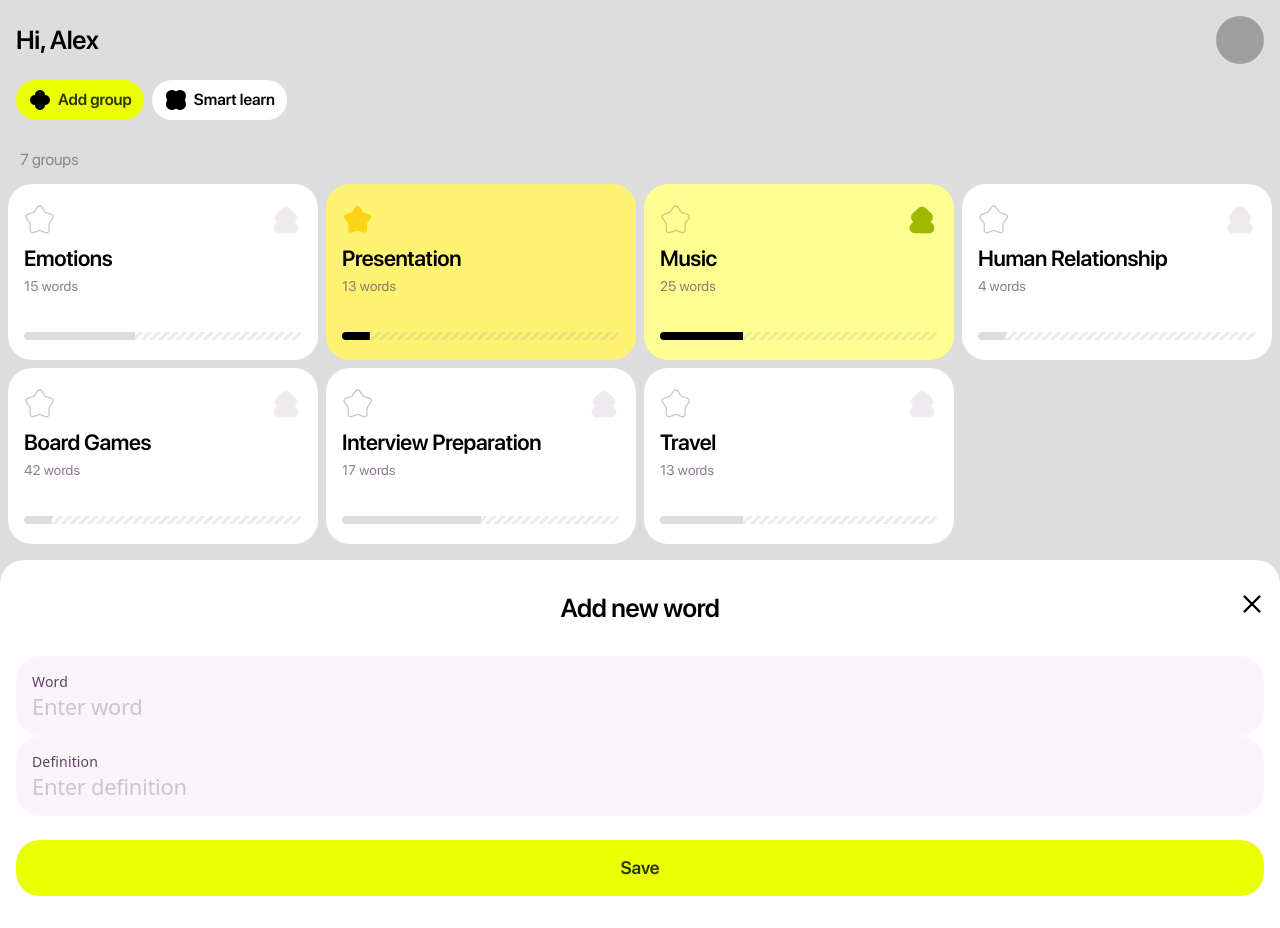
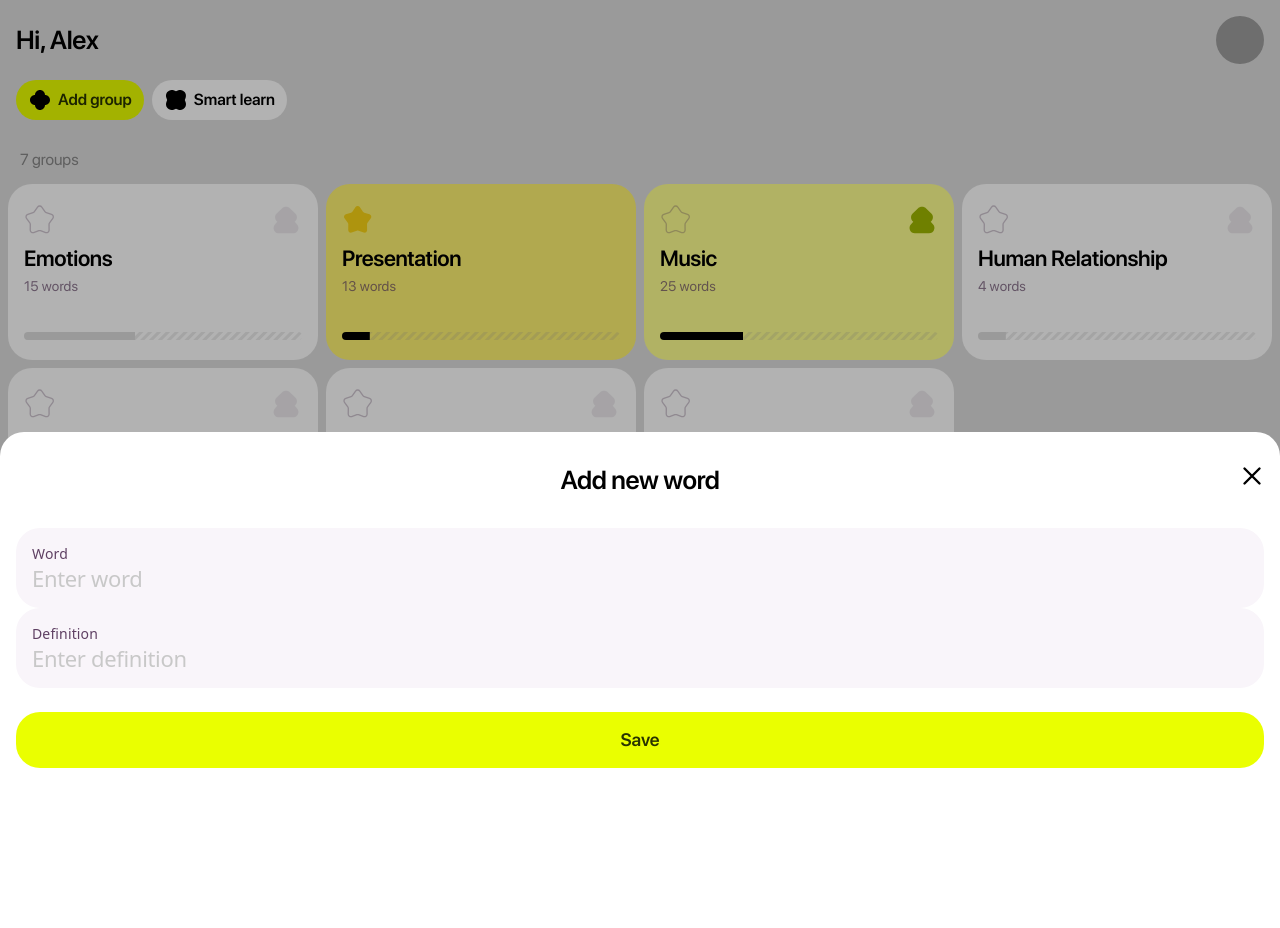
Before and after one commit to ux-button/starwordy-app, a React (Vite) app: page / in a window 1280 px wide. Both pictures are taken after a click on the button "Add group". After the commit the page ends 800 px from the top, so only its background shows below. Built offline with nearby package versions, Linux system fonts and the light colour scheme; grey boxes are pictures that could not be loaded.

Commit message:
Add: Modal window composition

```diff
--- a/src/GroupScreen.jsx
+++ b/src/GroupScreen.jsx
@@ -3,19 +3,33 @@ import { stateMachine, initialState } from './state-machine';
 import { Button } from './components/Button';
 import { Icon } from './components/Icon';
 import { GroupCell } from './components/GroupCell';
-import { BottomSheet } from './components/BottomSheet';
+import { ModalWindow } from './compositions/ModalWindow';
 
 const GroupScreen = () => {
   const [state, dispatch] = useReducer(stateMachine, initialState);
 
+  const hanleModalOpen = () => {
+    dispatch({
+      type: 'openModal',
+    });
+  };
+
+  const hanleModalClose = () => {
+    dispatch({
+      type: 'closeModal',
+    });
+  };
+
   return (
+    <>
+      {state.isModal ? <ModalWindow onClickRight={hanleModalClose} /> : null}
       <div className="space-y-4 bg-mono-200 pt-4">
         <div className="flex items-center justify-between px-4">
           <h1 className="font-stwSemibold text-t-screen">Hi, Alex</h1>
           <div className="size-12 rounded-full bg-[url('./assets/mock-avatar.png')] bg-cover"></div>
         </div>
         <div className="flex items-center gap-2 px-4">
-        <Button type="primary" size="main">
+          <Button onClick={hanleModalOpen} type="primary" size="main">
             <Icon type="plus" style="size-6" /> Add group
           </Button>
           <Button type="secondary" size="main">
@@ -24,10 +38,10 @@ const GroupScreen = () => {
         </div>
         <div className="px-2">
           <div className="p-3 font-stwRegular text-t-large text-mono-600">
-          {state.length} groups
+            {state.allGroups.length} groups
           </div>
           <div className="grid grid-cols-2 sm:grid-cols-3 sm:gap-2 md:grid-cols-4">
-          {state.map((group) => {
+            {state.allGroups.map((group) => {
               return (
                 <GroupCell
                   key={group.id}
@@ -41,12 +55,8 @@ const GroupScreen = () => {
             })}
           </div>
         </div>
-      <BottomSheet
-        title="Add new word"
-        isBack={false}
-        isClose={true}
-      ></BottomSheet>
       </div>
+    </>
   );
 };
 
--- a/src/components/BottomSheet.jsx
+++ b/src/components/BottomSheet.jsx
@@ -1,25 +1,28 @@
-import { Input } from './Input';
 import { Button } from './Button';
 import { TitleNavigation } from '../compositions/TitleNavigation';
 
-const BottomSheet = ({ children, title, isBack, isClose }) => {
+const BottomSheet = ({ children, title, isLeft, isRight, onClickRight }) => {
   return (
-    <div className="w-full space-y-6 rounded-t-3xl bg-white p-4 pb-8">
+    <>
+      <div className="fixed z-40 h-full w-full bg-black opacity-30"></div>
+      <div className="w-ful absolute bottom-0 z-50 w-full space-y-6 rounded-t-3xl bg-white p-4 pb-8">
         <div className="space-y-4">
           <div className="py-4">
-          <TitleNavigation isBack={isBack} isClose={isClose}>
+            <TitleNavigation
+              isLeft={isLeft}
+              isRight={isRight}
+              onClickRight={onClickRight}
+            >
               {title}
             </TitleNavigation>
           </div>
-        <div className="space-y-0">
-          <Input title="Word" placeholder="Enter word" />
-          <Input title="Definition" placeholder="Enter definition" />
-        </div>
+          {children}
         </div>
         <Button type="primary" size="large" width="full">
           Save
         </Button>
       </div>
+    </>
   );
 };
 
--- a/src/components/Button.jsx
+++ b/src/components/Button.jsx
@@ -1,4 +1,4 @@
-const Button = ({ children, type, size, width }) => {
+const Button = ({ children, type, size, width, onClick }) => {
   const buttonType = {
     primary: 'bg-lime-400 hover:bg-lime-300 text-lime-950',
     secondary: 'bg-white hover:bg-mono-50 text-black',
@@ -17,6 +17,7 @@ const Button = ({ children, type, size, width }) => {
 
   return (
     <button
+      onClick={onClick}
       className={`${buttonType[type]} ${buttonSize[size]} ${buttonWidth[width]} flex justify-center gap-1.5 rounded-3xl font-stwSemibold`}
     >
       {children}
--- a/src/components/Input.jsx
+++ b/src/components/InputText.jsx
@@ -1,7 +1,7 @@
 import { useState } from 'react';
 import { BasicIcon } from './BasicIcons';
 
-const Input = ({ children, title, placeholder }) => {
+const Input = ({ title, placeholder }) => {
   const [input, setInput] = useState('');
 
   const handleChange = (value) => {
--- /dev/null
+++ b/src/compositions/ModalWindow.jsx
@@ -0,0 +1,22 @@
+import { BottomSheet } from '../components/BottomSheet';
+import { Input } from '../components/InputText';
+
+const ModalWindow = ({ onClickRight }) => {
+  return (
+    <>
+      <BottomSheet
+        onClickRight={onClickRight}
+        title="Add new word"
+        isLeft={false}
+        isRight={true}
+      >
+        <div className="space-y-0">
+          <Input title="Word" placeholder="Enter word" />
+          <Input title="Definition" placeholder="Enter definition" />
+        </div>
+      </BottomSheet>
+    </>
+  );
+};
+
+export { ModalWindow };
--- a/src/compositions/TitleNavigation.jsx
+++ b/src/compositions/TitleNavigation.jsx
@@ -1,10 +1,10 @@
 import { BasicIcon } from '../components/BasicIcons';
 
-const TitleNavigation = ({ children, isBack, isClose }) => {
+const TitleNavigation = ({ children, isLeft, isRight, onClickRight }) => {
   return (
     <div className="flex justify-between font-stwSemibold text-t-section">
       <div className="size-6">
-        {isBack && (
+        {isLeft && (
           <BasicIcon
             type="arrowLeft"
             style="size-6 fill-none stroke-m stroke-black"
@@ -12,8 +12,8 @@ const TitleNavigation = ({ children, isBack, isClose }) => {
         )}
       </div>
       {children}
-      <div className="size-6">
-        {isClose && (
+      <div onClick={onClickRight} className="size-6">
+        {isRight && (
           <BasicIcon
             type="basicCross"
             style="size-6 fill-none stroke-m stroke-black"
--- a/src/state-machine.js
+++ b/src/state-machine.js
@@ -1,4 +1,6 @@
-const initialState = [
+const initialState = {
+  isModal: false,
+  allGroups: [
     {
       id: 1,
       groupName: 'Emotions',
@@ -55,12 +57,21 @@ const initialState = [
       isRaised: false,
       isStarred: false,
     },
-];
+  ],
+};
 
 const stateMachine = (state, action) => {
-  switch (action) {
-    case 'addNewWord':
-      return {};
+  switch (action.type) {
+    case 'openModal':
+      return {
+        ...state,
+        isModal: true,
+      };
+    case 'closeModal':
+      return {
+        ...state,
+        isModal: false,
+      };
   }
 };
 
```
Lines whose indentation alone changed are shown as unchanged.
